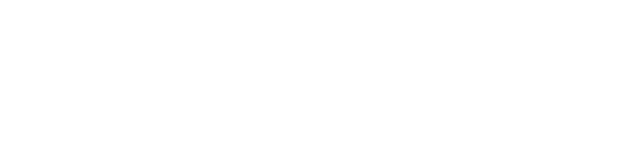
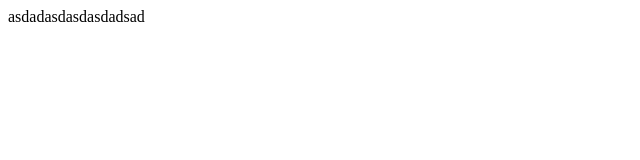
Before and after one commit to jrpt1017/testRepository, a plain HTML site: page index.html in a window 1280 px wide. Shown: the whole page, without its empty margins (0-640 px from the left). Drawn offline with Linux system fonts and the light colour scheme.

Commit message:
changed something

```diff
--- a/index.html
+++ b/index.html
@@ -7,6 +7,6 @@
     <title>Document</title>
 </head>
 <body>
-
+    asdadasdasdasdadsad
 </body>
 </html>
```
